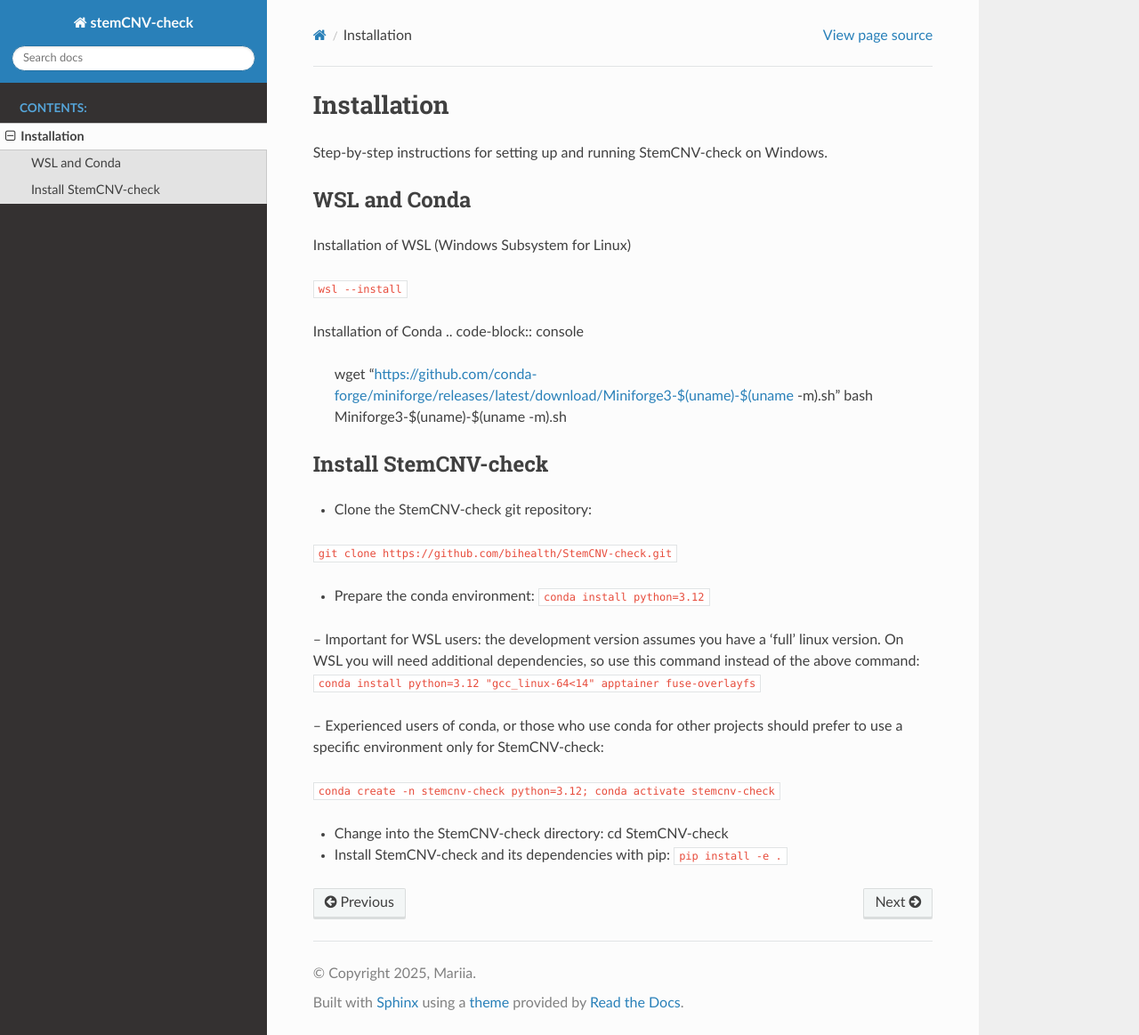
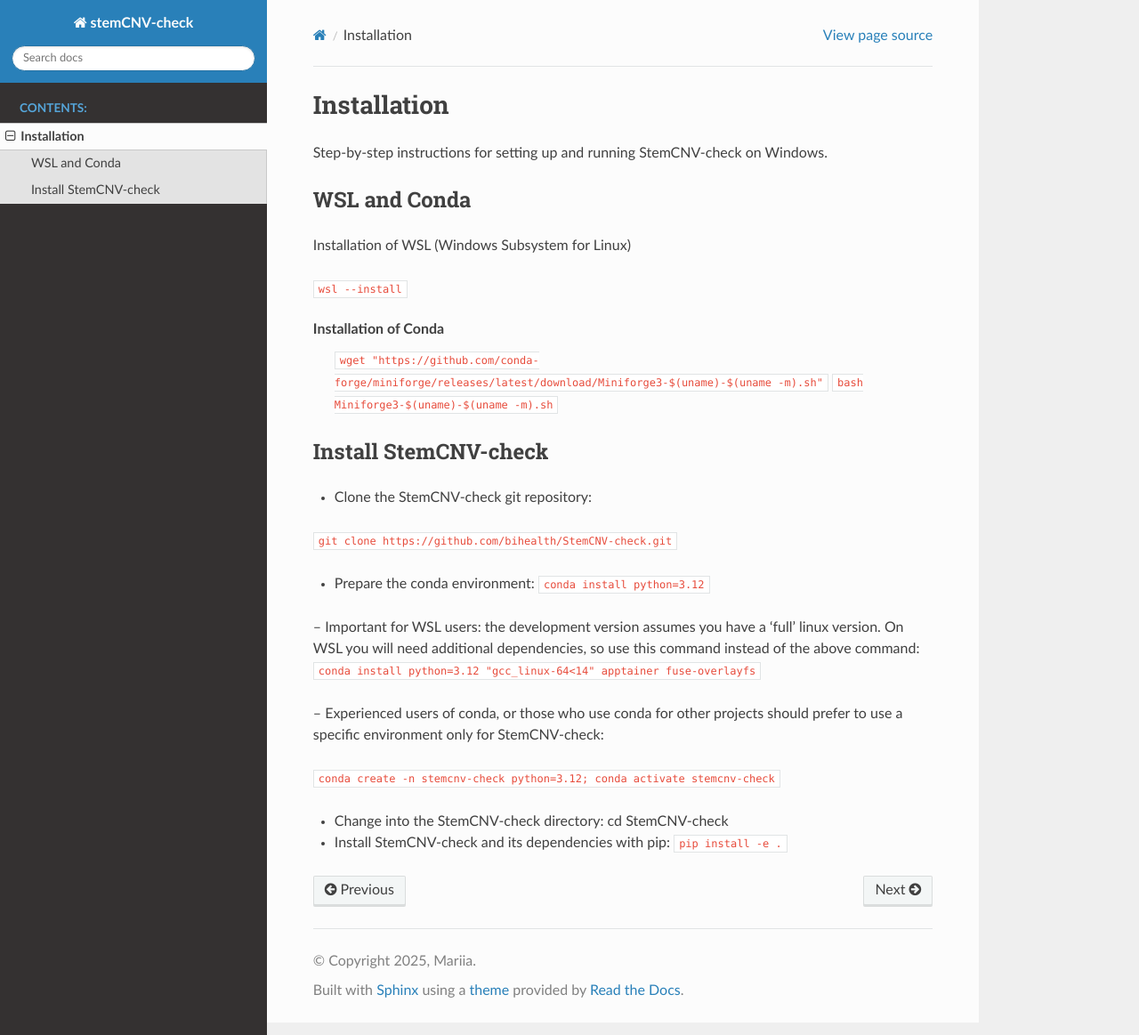
Before and after one commit to icalledmyselfmoon/stemCNV_check_Read_the_docs, a Sphinx documentation site: the page built from source/installation.rst, in a window 1280 px wide and 1163 px high. Shown: the whole window at 89% size. Built offline with Sphinx 7.4.7 and the Read the Docs theme 3.1.0, drawn with Linux system fonts in a browser that asks for light colours.

Commit message:
Update installation.rst

```diff
--- a/source/installation.rst
+++ b/source/installation.rst
@@ -10,9 +10,8 @@
 ``wsl --install``
 
 Installation of Conda
-.. code-block:: console
-    wget "https://github.com/conda-forge/miniforge/releases/latest/download/Miniforge3-$(uname)-$(uname -m).sh"
-    bash Miniforge3-$(uname)-$(uname -m).sh
+    ``wget "https://github.com/conda-forge/miniforge/releases/latest/download/Miniforge3-$(uname)-$(uname -m).sh"``
+    ``bash Miniforge3-$(uname)-$(uname -m).sh``
 
 
 
```
